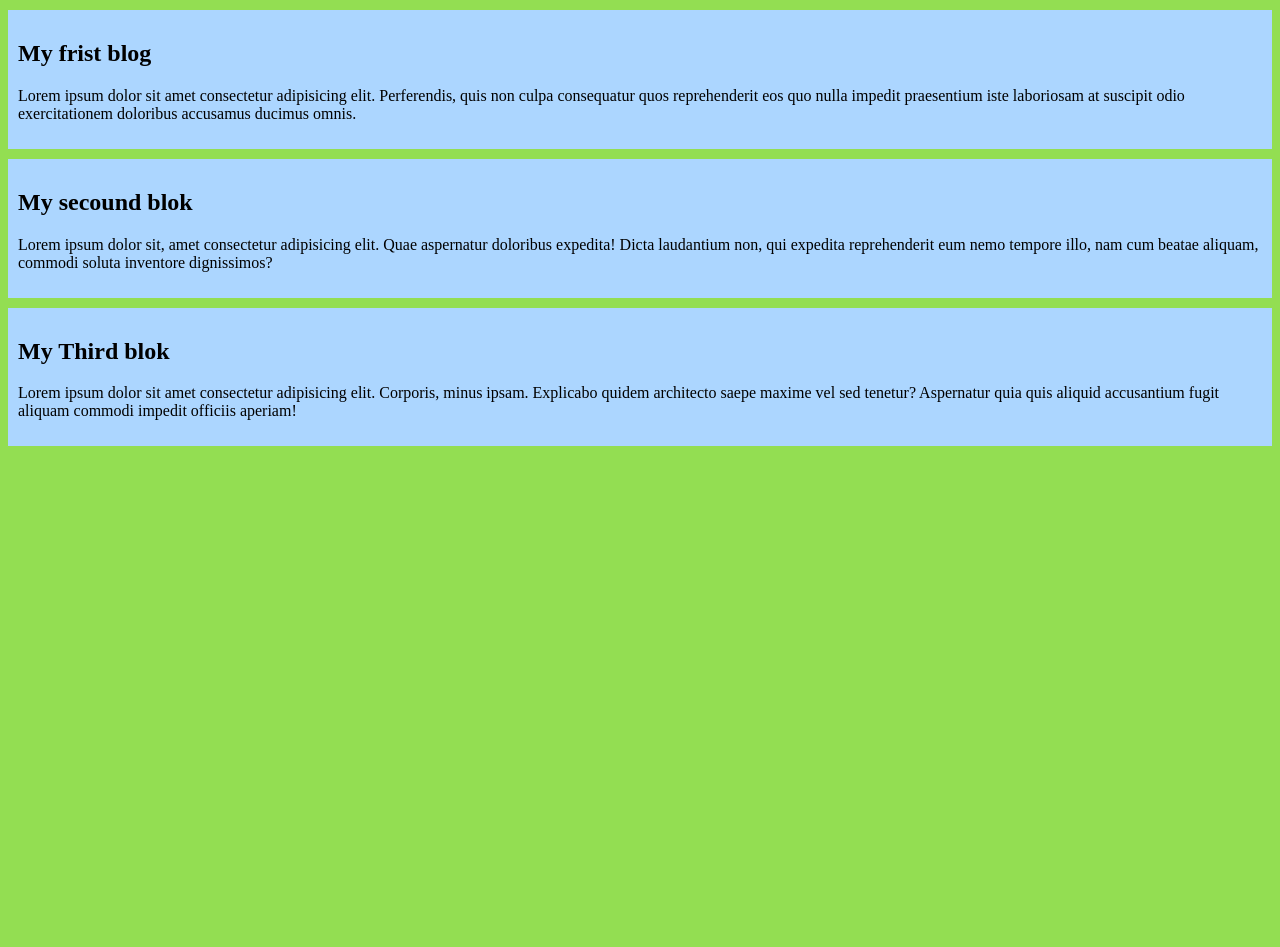
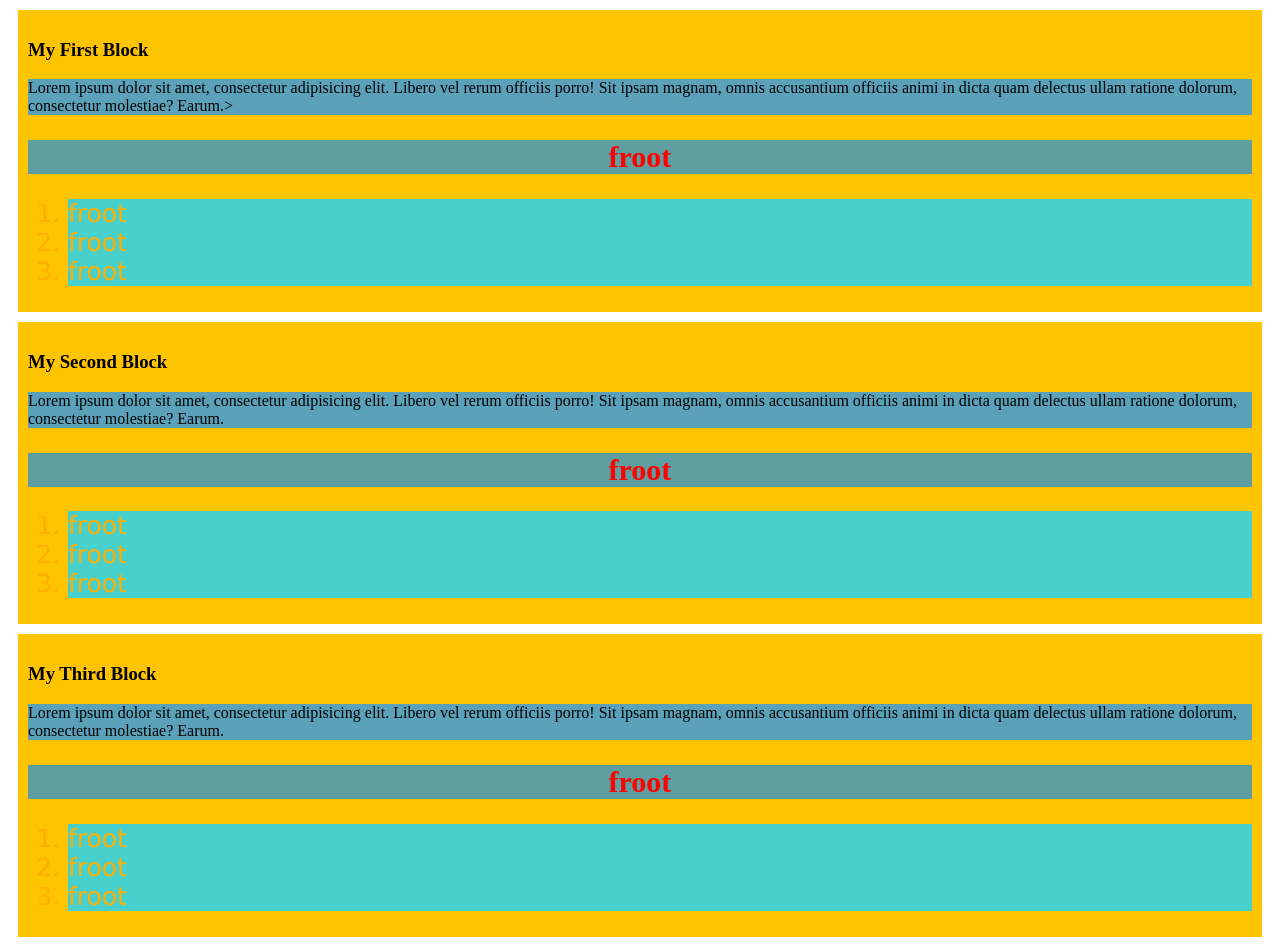
Before and after one commit to sheikhadnankabir/my-first-project, a plain HTML site: page index.html in a window 1280 px wide. Before the commit the page ends 800 px from the top, so only its background shows below. Drawn offline with Linux system fonts and the light colour scheme.

Commit message:
frist css

```diff
--- a/index.html
+++ b/index.html
@@ -7,19 +7,41 @@
     <link rel="stylesheet" href="style/blog.css">
 </head>
 <body>
-    <div class="lk3">
-        <h2>My frist blog</h2>
-        <p>Lorem ipsum dolor sit amet consectetur adipisicing elit. Perferendis, quis non culpa consequatur quos reprehenderit eos quo nulla impedit praesentium iste laboriosam at suscipit odio exercitationem doloribus accusamus ducimus omnis.</p>
+    <div class="di">
+        <h3>My First Block</h3>
+        <p>
+            Lorem ipsum dolor sit amet, consectetur adipisicing elit. Libero vel rerum officiis porro! Sit ipsam magnam, omnis accusantium officiis animi in dicta quam delectus ullam ratione dolorum, consectetur molestiae? Earum.>
+        </p>
+        <h2>froot</h2>
+        <ol>
+            <li>froot</li>
+            <li>froot</li>
+            <li>froot</li>
+        </ol>
     </div>
-    <div class="lk3">
-        <h2>My secound blok</h2>
-        <p>Lorem ipsum dolor sit, amet consectetur adipisicing elit. Quae aspernatur doloribus expedita! Dicta laudantium non, qui expedita reprehenderit eum nemo tempore illo, nam cum beatae aliquam, commodi soluta inventore dignissimos?</p>
+    <div class="di">
+        <h3>My Second  Block</h3>
+        <p>
+            Lorem ipsum dolor sit amet, consectetur adipisicing elit. Libero vel rerum officiis porro! Sit ipsam magnam, omnis accusantium officiis animi in dicta quam delectus ullam ratione dolorum, consectetur molestiae? Earum.
+        </p>
+        <h2>froot</h2>
+        <ol>
+            <li>froot</li>
+            <li>froot</li>
+            <li>froot</li>
+        </ol>
     </div>
-    <div class="lk3">
-        <h2>My Third blok</h2>
+    <div class="di">
+        <h3>My Third Block</h3>
         <p>
-            Lorem ipsum dolor sit amet consectetur adipisicing elit. Corporis, minus ipsam. Explicabo quidem architecto saepe maxime vel sed tenetur? Aspernatur quia quis aliquid accusantium fugit aliquam commodi impedit officiis aperiam!
+            Lorem ipsum dolor sit amet, consectetur adipisicing elit. Libero vel rerum officiis porro! Sit ipsam magnam, omnis accusantium officiis animi in dicta quam delectus ullam ratione dolorum, consectetur molestiae? Earum.
         </p>
+        <h2>froot</h2>
+        <ol>
+            <li>froot</li>
+            <li>froot</li>
+            <li>froot</li>
+        </ol>
     </div>
 </body>
 </html>
--- a/style/blog.css
+++ b/style/blog.css
@@ -1,9 +1,20 @@
-.lk3{
-    background-color: rgb(172, 214, 255);
-    margin-top: 10px;
-    /* margin: 10px; */
-    padding: 10px;
+.di{
+    background-color: rgb(255, 196, 0);
+     padding: 10px;
+     margin: 10px;
 }
-body{
-    background-color: rgb(147, 222, 82);
+li{
+    color: rgb(255, 174, 0);
+    font-size: 25px;
+    font-family: 'Lucida Sans', 'Lucida Sans Regular', 'Lucida Grande', 'Lucida Sans Unicode', Geneva, Verdana, sans-serif ;
+    background-color: mediumturquoise;
 }
+h2{
+    text-align: center;
+    font-size: 30px;
+    color: rgb(255, 0, 0);
+    background-color: cadetblue;
+}
+p{
+    background-color: rgb(91, 161, 186);
+}
```
